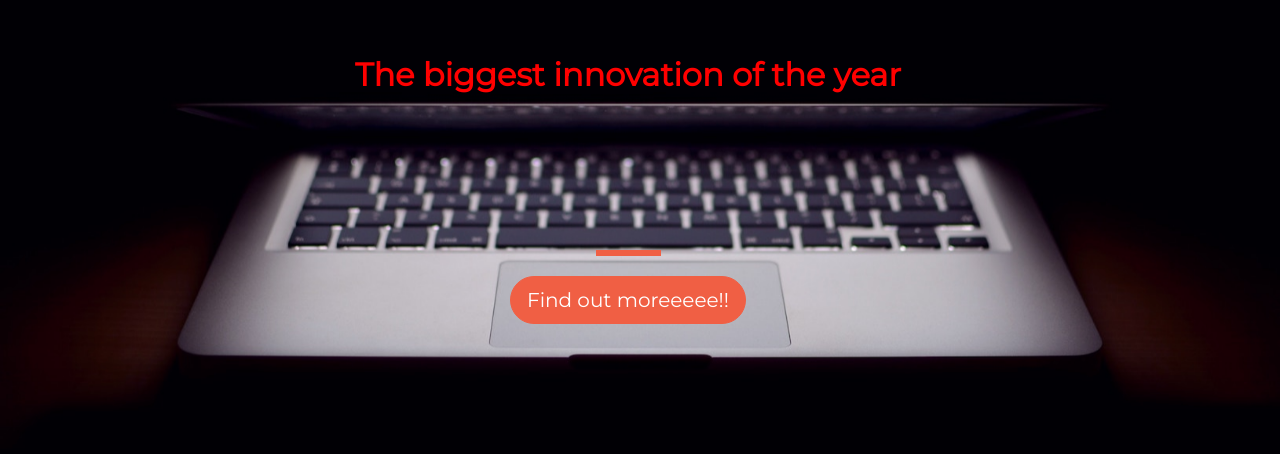
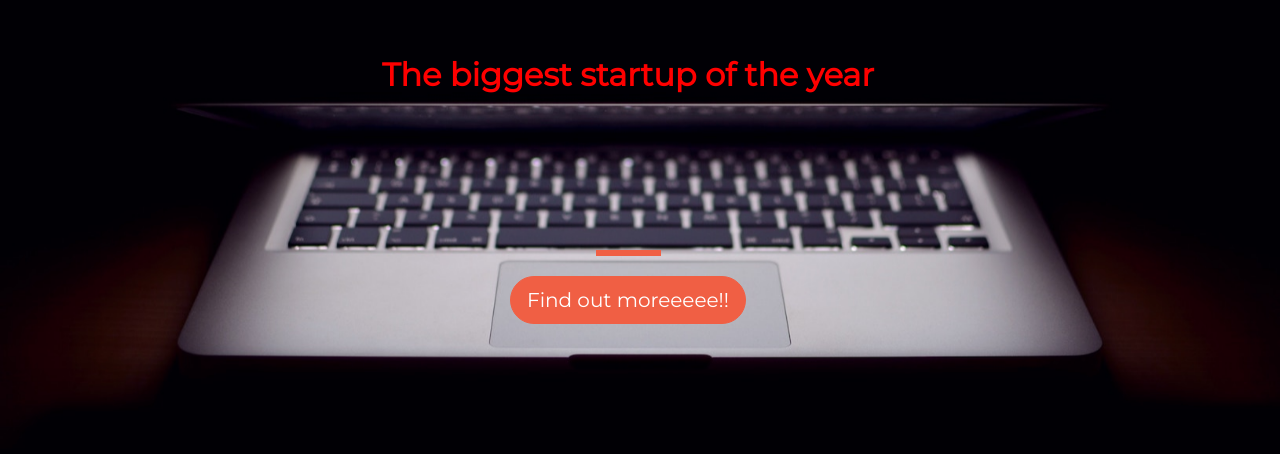
Before and after one commit to JeffreyAdu/Startup-of-the-year, a plain HTML site: page index.html in a window 1280 px wide. Shown: the part 210-664 px from the top of the page. Drawn offline with nearby package versions, Linux system fonts and the light colour scheme.

Commit message:
Reverting back to old title

```diff
--- a/index.html
+++ b/index.html
@@ -22,7 +22,7 @@
       <div class="row col-12" >
         <header class= "text-center">
          <div>
-           <h2><strong> The biggest innovation of the year </strong></h2>
+           <h2><strong> The biggest startup of the year </strong></h2>
          </div>
         </header>
         <section class="text-center">
```
